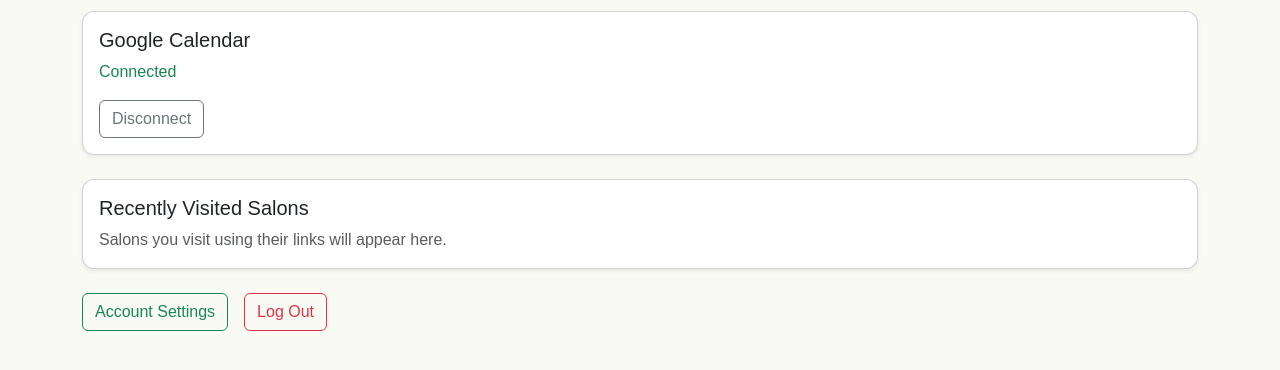
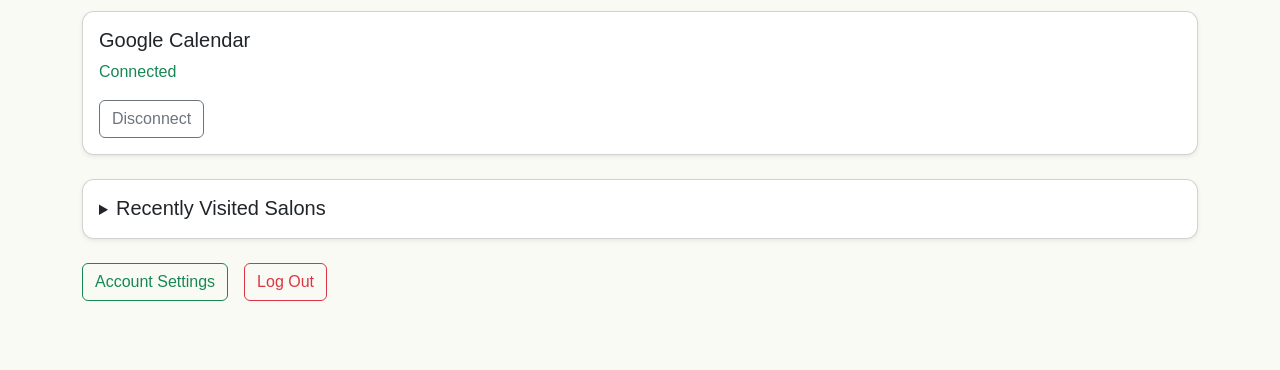
Before and after one commit to preethi-ca/cmpt276-project, a Spring Boot app: page /customer/dashboard in a window 1280 px wide. Shown: the part 274-644 px from the top of the page. Run offline with Spring Boot 4, Linux system fonts and the light colour scheme; a user stored in the database is signed in; tables that the repository leaves empty hold one stand-in row (values such as "Sample post"); some of the project's set-up classes (security, data sources, template engines, error pages and the like) are left out, and stand-ins take their place.

Commit message:
show only the 3 most recently visited salons and collapse the list by default

```diff
--- a/src/main/resources/templates/customer/customer-dashboard.html
+++ b/src/main/resources/templates/customer/customer-dashboard.html
@@ -69,18 +69,18 @@
       </section>
 
       <section class="card shadow-sm mb-4" aria-labelledby="recent-salons">
-        <div class="card-body">
-          <h3 id="recent-salons" class="card-title h5">Recently Visited Salons</h3>
-          <p th:if="${#lists.isEmpty(recentSalons)}" class="text-muted mb-0">
+        <details class="card-body">
+          <summary><h3 id="recent-salons" class="d-inline h5">Recently Visited Salons</h3></summary>
+          <p th:if="${#lists.isEmpty(recentSalons)}" class="text-muted mt-2 mb-0">
             Salons you visit using their links will appear here.
           </p>
-          <ul th:unless="${#lists.isEmpty(recentSalons)}" class="list-group list-group-flush">
+          <ul th:unless="${#lists.isEmpty(recentSalons)}" class="list-group list-group-flush mt-2">
             <li th:each="salon : ${recentSalons}" class="list-group-item px-0">
               <a th:href="@{/salons/{slug}(slug=${salon.slug})}" th:text="${salon.name}"></a>
               <span class="d-block small text-muted" th:text="${salon.address}"></span>
             </li>
           </ul>
-        </div>
+        </details>
       </section>
 
       <div class="d-flex align-items-center gap-3">
```
Also changed, not shown: src/main/java/com/cmpt276/project/owner/service/OwnerService.java (+6 -1 lines), 2 other files.
